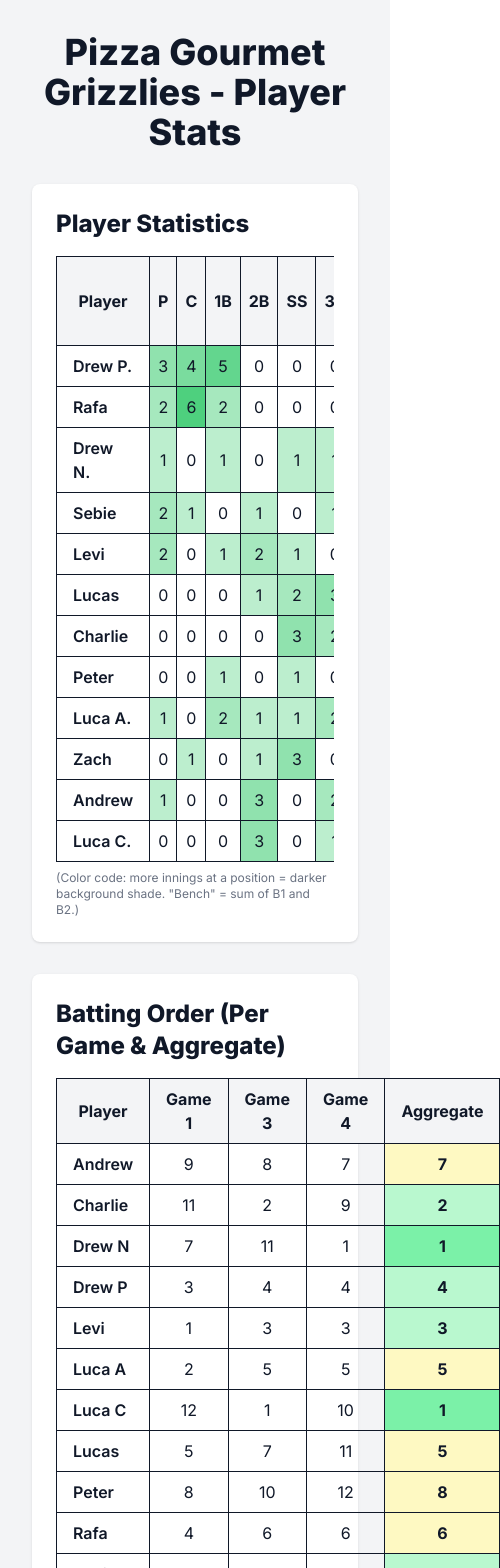
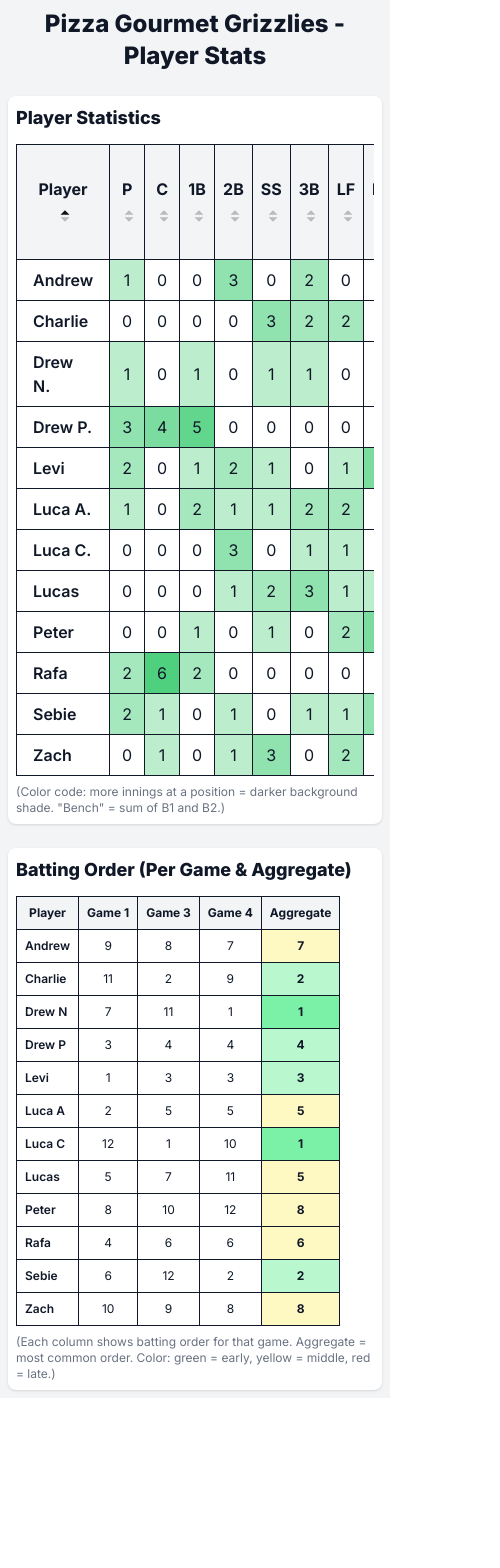
Before and after one commit to yuvi09/lmll-2025-grizzlies, a Next.js app: page / in a window 390 px wide. Shown: the top 1568 px of the page, 500 px wide, since content can reach past the window. After the commit the page ends 1398 px from the top, so only its background shows below. Built offline with nearby package versions, Linux system fonts and the light colour scheme.

Commit message:
Added Sorting and Responsive Behavior

```diff
--- a/src/app/page.tsx
+++ b/src/app/page.tsx
@@ -131,10 +131,10 @@
 
   if (isLoading) {
     return (
-      <main className="min-h-screen bg-gray-100 p-8">
+      <main className="min-h-screen bg-gray-100 p-2 sm:p-4 md:p-8">
         <div className="max-w-7xl mx-auto">
           <div className="text-center">
-            <h1 className="text-4xl font-extrabold text-gray-900 mb-8">Loading...</h1>
+            <h1 className="text-2xl sm:text-3xl md:text-4xl font-extrabold text-gray-900 mb-6 sm:mb-8">Loading...</h1>
           </div>
         </div>
       </main>
@@ -143,11 +143,11 @@
 
   if (error) {
     return (
-      <main className="min-h-screen bg-gray-100 p-8">
+      <main className="min-h-screen bg-gray-100 p-2 sm:p-4 md:p-8">
         <div className="max-w-7xl mx-auto">
           <div className="text-center">
-            <h1 className="text-4xl font-extrabold text-gray-900 mb-8">Error</h1>
-            <p className="text-lg text-red-600">{error}</p>
+            <h1 className="text-2xl sm:text-3xl md:text-4xl font-extrabold text-gray-900 mb-6 sm:mb-8">Error</h1>
+            <p className="text-base sm:text-lg text-red-600">{error}</p>
           </div>
         </div>
       </main>
@@ -155,38 +155,40 @@
   }
 
   return (
-    <main className="min-h-screen bg-gray-100 p-8">
+    <main className="min-h-screen bg-gray-100 p-2 sm:p-4 md:p-8">
       <div className="max-w-7xl mx-auto">
-        <h1 className="text-4xl font-extrabold text-gray-900 text-center mb-8">Pizza Gourmet Grizzlies - Player Stats</h1>
-        <div className="bg-white p-6 rounded-lg shadow mb-8">
-          <h2 className="text-2xl font-extrabold text-gray-900 mb-4">Player Statistics</h2>
+        <h1 className="text-2xl sm:text-3xl md:text-4xl font-extrabold text-gray-900 text-center mb-6 sm:mb-8">Pizza Gourmet Grizzlies - Player Stats</h1>
+        <div className="bg-white p-2 sm:p-4 md:p-6 rounded-lg shadow mb-6 sm:mb-8">
+          <h2 className="text-lg sm:text-xl md:text-2xl font-extrabold text-gray-900 mb-3 sm:mb-4">Player Statistics</h2>
           <PlayerStatsTable stats={playerStats} />
         </div>
         {battingOrderStats.length > 0 && (
-          <div className="bg-white p-6 rounded-lg shadow">
-            <h2 className="text-2xl font-extrabold text-gray-900 mb-4">Batting Order (Per Game & Aggregate)</h2>
-            <table className="min-w-[300px] w-auto border border-gray-300 text-center">
+          <div className="bg-white p-2 sm:p-4 md:p-6 rounded-lg shadow">
+            <h2 className="text-lg sm:text-xl md:text-2xl font-extrabold text-gray-900 mb-3 sm:mb-4">Batting Order (Per Game & Aggregate)</h2>
+            <div className="overflow-x-auto">
+              <table className="min-w-[300px] w-auto border border-gray-300 text-center text-xs sm:text-sm md:text-base">
                 <thead>
                   <tr className="bg-gray-100 text-gray-900">
-                  <th className="px-4 py-2 border text-gray-900">Player</th>
+                    <th className="px-2 sm:px-4 py-2 border text-gray-900">Player</th>
                     {games.map((game, idx) => (
-                    <th key={idx} className="px-4 py-2 border text-gray-900">{game.game || `Game ${idx + 1}`}</th>
+                      <th key={idx} className="px-2 sm:px-4 py-2 border text-gray-900">{game.game || `Game ${idx + 1}`}</th>
                     ))}
-                  <th className="px-4 py-2 border text-gray-900">Aggregate</th>
+                    <th className="px-2 sm:px-4 py-2 border text-gray-900">Aggregate</th>
                   </tr>
                 </thead>
                 <tbody>
                   {battingOrderStats.map(({ player, perGameOrders, mostCommonOrder }) => (
                     <tr key={player}>
-                    <td className="px-4 py-2 border text-left font-semibold text-gray-900">{player}</td>
+                      <td className="px-2 sm:px-4 py-2 border text-left font-semibold text-gray-900 whitespace-nowrap">{player}</td>
                       {perGameOrders.map((order, idx) => (
-                      <td key={idx} className="px-4 py-2 border text-gray-900">{order ? order : <span className="text-gray-400">—</span>}</td>
+                        <td key={idx} className="px-2 sm:px-4 py-2 border text-gray-900 whitespace-nowrap">{order ? order : <span className="text-gray-400">—</span>}</td>
                       ))}
-                    <td className={`px-4 py-2 border font-bold text-gray-900 ${getOrderColor(mostCommonOrder, maxOrder)}`}>{mostCommonOrder}</td>
+                      <td className={`px-2 sm:px-4 py-2 border font-bold text-gray-900 whitespace-nowrap ${getOrderColor(mostCommonOrder, maxOrder)}`}>{mostCommonOrder}</td>
                     </tr>
                   ))}
                 </tbody>
               </table>
+            </div>
             <div className="text-xs text-gray-500 mt-2">(Each column shows batting order for that game. Aggregate = most common order. Color: green = early, yellow = middle, red = late.)</div>
           </div>
         )}
--- a/src/components/PlayerStatsTable.tsx
+++ b/src/components/PlayerStatsTable.tsx
@@ -1,9 +1,27 @@
-import React from 'react';
+import React, { useState } from 'react';
 import { PlayerStats } from '@/types/game';
 
 const POSITIONS = ['P', 'C', '1B', '2B', 'SS', '3B', 'LF', 'LC', 'RC', 'RF'];
 
+const SortIcon = ({ active, direction }: { active: boolean; direction: 'asc' | 'desc' | null }) => (
+  <span className="inline-block align-middle ml-1">
+    <svg width="14" height="18" viewBox="0 0 20 28" className="inline-block" style={{ verticalAlign: 'middle' }}>
+      <polygon
+        points="10,5 17,12 3,12"
+        fill={active && direction === 'asc' ? '#111' : '#bbb'}
+      />
+      <polygon
+        points="10,23 17,16 3,16"
+        fill={active && direction === 'desc' ? '#111' : '#bbb'}
+      />
+    </svg>
+  </span>
+);
+
 const PlayerStatsTable: React.FC<{ stats: PlayerStats[] }> = ({ stats }) => {
+  const [sortCol, setSortCol] = useState<string>('Player');
+  const [sortDir, setSortDir] = useState<'asc' | 'desc'>('asc');
+
   if (!stats || stats.length === 0) {
     return (
       <div className="text-center py-4">
@@ -41,21 +59,76 @@
     ...tableData.flatMap(row => [...POSITIONS.map(pos => row.posMap[pos]), row.bench])
   );
 
+  // Sorting logic
+  const sortedData = [...tableData].sort((a, b) => {
+    let valA, valB;
+    if (sortCol === 'Player') {
+      valA = a.name.toLowerCase();
+      valB = b.name.toLowerCase();
+    } else if (sortCol === 'Bench') {
+      valA = a.bench;
+      valB = b.bench;
+    } else if (sortCol === 'Total') {
+      valA = a.total;
+      valB = b.total;
+    } else {
+      valA = a.posMap[sortCol] || 0;
+      valB = b.posMap[sortCol] || 0;
+    }
+    if (valA < valB) return sortDir === 'asc' ? -1 : 1;
+    if (valA > valB) return sortDir === 'asc' ? 1 : -1;
+    return 0;
+  });
+
+  const handleSort = (col: string) => {
+    if (sortCol === col) {
+      setSortDir(sortDir === 'asc' ? 'desc' : 'asc');
+    } else {
+      setSortCol(col);
+      setSortDir('desc');
+    }
+  };
+
   return (
     <div className="overflow-x-auto">
       <table className="min-w-full bg-white border border-gray-300 text-center">
         <thead>
           <tr className="bg-gray-100 text-gray-900">
-            <th className="px-4 py-2 border text-gray-900">Player</th>
+            <th
+              className="px-4 py-2 border text-gray-900 cursor-pointer select-none"
+              onClick={() => handleSort('Player')}
+            >
+              Player
+              <SortIcon active={sortCol === 'Player'} direction={sortCol === 'Player' ? sortDir : null} />
+            </th>
             {POSITIONS.map(pos => (
-              <th key={pos} className="px-2 py-2 border text-gray-900">{pos}</th>
+              <th
+                key={pos}
+                className="px-2 py-2 border text-gray-900 cursor-pointer select-none"
+                onClick={() => handleSort(pos)}
+              >
+                {pos}
+                <SortIcon active={sortCol === pos} direction={sortCol === pos ? sortDir : null} />
+              </th>
             ))}
-            <th className="px-2 py-2 border text-gray-900">Bench</th>
-            <th className="px-4 py-2 border text-gray-900">Total Innings Played</th>
+            <th
+              className="px-2 py-2 border text-gray-900 cursor-pointer select-none"
+              onClick={() => handleSort('Bench')}
+            >
+              Bench
+              <SortIcon active={sortCol === 'Bench'} direction={sortCol === 'Bench' ? sortDir : null} />
+            </th>
+            <th
+              className="px-4 py-2 border text-gray-900 cursor-pointer select-none"
+              onClick={() => handleSort('Total')}
+            >
+              Total Innings Played
+              <SortIcon active={sortCol === 'Total'} direction={sortCol === 'Total' ? sortDir : null} />
+            </th>
           </tr>
         </thead>
         <tbody>
-          {tableData.map(row => (
+          {sortedData.map(row => (
             <tr key={row.name}>
               <td className="px-4 py-2 border text-left font-semibold text-gray-900">{row.name}</td>
               {POSITIONS.map(pos => (
```
Lines whose indentation alone changed are shown as unchanged.
